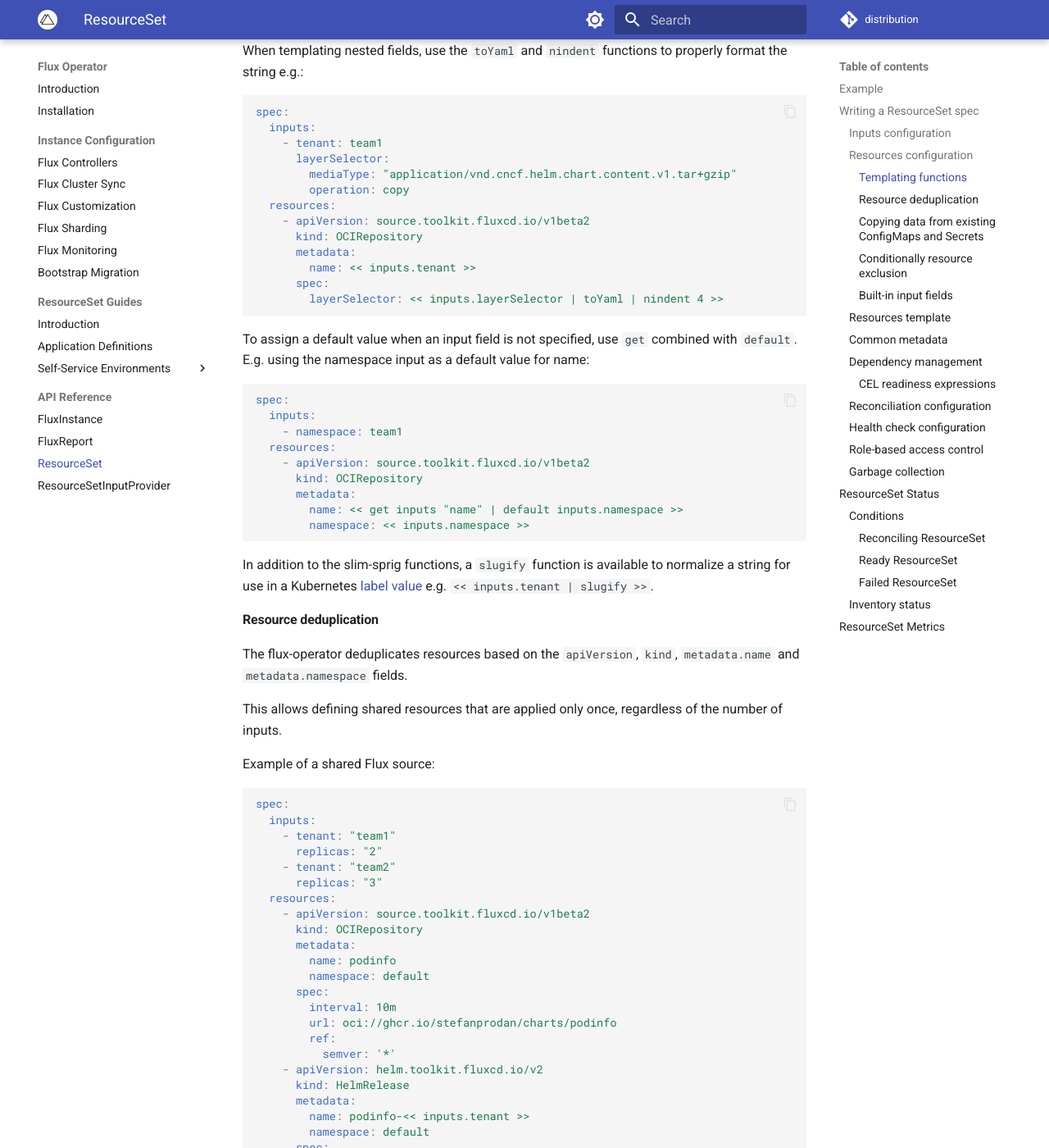
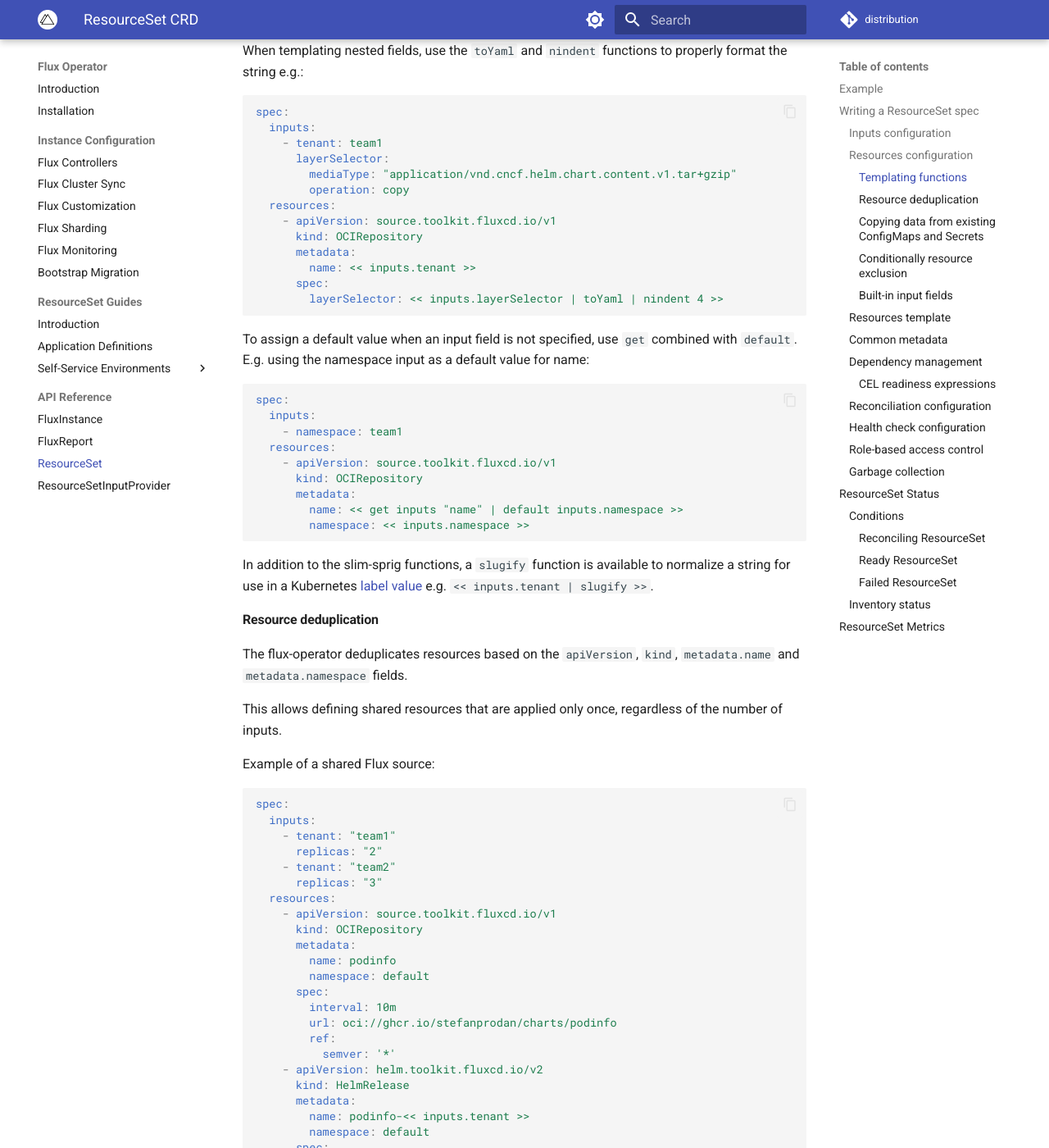
Before and after one commit to controlplaneio-fluxcd/distribution, an MkDocs documentation site: the page built from docs/operator/resourceset.md, in a window 1280 px wide and 1400 px high, scrolled down 4784 px. Shown: the whole window at 82% size. Built offline with MkDocs 1.6.1 and Material for MkDocs 9.7.7, drawn with Linux system fonts in a browser that asks for light colours; comment, search, counter and statistics services are not loaded; some of the changed text lies outside the part shown.

Commit message:
Add meta title to API docs
Signed-off-by: Stefan Prodan <stefan.prodan@gmail.com>

```diff
--- a/docs/operator/resourceset.md
+++ b/docs/operator/resourceset.md
@@ -1,3 +1,8 @@
+---
+title: ResourceSet CRD
+description: Flux Operator API for generating FluxCD resources
+---
+
 # ResourceSet CRD
 
 **ResourceSet** is a declarative API for generating a group of Kubernetes objects
@@ -32,7 +37,7 @@ spec:
        version: "6.6.x"
        replicas: 3
   resources:
-    - apiVersion: source.toolkit.fluxcd.io/v1beta2
+    - apiVersion: source.toolkit.fluxcd.io/v1
       kind: OCIRepository
       metadata:
         name: podinfo-<< inputs.tenant >>
@@ -246,7 +251,7 @@ spec:
         mediaType: "application/vnd.cncf.helm.chart.content.v1.tar+gzip"
         operation: copy
   resources:
-    - apiVersion: source.toolkit.fluxcd.io/v1beta2
+    - apiVersion: source.toolkit.fluxcd.io/v1
       kind: OCIRepository
       metadata:
         name: << inputs.tenant >>
@@ -262,7 +267,7 @@ spec:
   inputs:
     - namespace: team1
   resources:
-    - apiVersion: source.toolkit.fluxcd.io/v1beta2
+    - apiVersion: source.toolkit.fluxcd.io/v1
       kind: OCIRepository
       metadata:
         name: << get inputs "name" | default inputs.namespace >>
@@ -290,7 +295,7 @@ spec:
     - tenant: "team2"
       replicas: "3"
   resources:
-    - apiVersion: source.toolkit.fluxcd.io/v1beta2
+    - apiVersion: source.toolkit.fluxcd.io/v1
       kind: OCIRepository
       metadata:
         name: podinfo
@@ -439,7 +444,7 @@ spec:
         - backend
   resourcesTemplate: |
     ---
-    apiVersion: source.toolkit.fluxcd.io/v1beta2
+    apiVersion: source.toolkit.fluxcd.io/v1
     kind: OCIRepository
     metadata:
       name: << inputs.bundle >>
```
Also changed, not shown: docs/mcp/prompts.md (+5 -0 lines), docs/mcp/tools.md (+5 -0 lines), docs/operator/fluxinstance.md (+5 -0 lines), docs/operator/fluxreport.md (+5 -0 lines), docs/operator/resourcesetinputprovider.md (+5 -0 lines).
